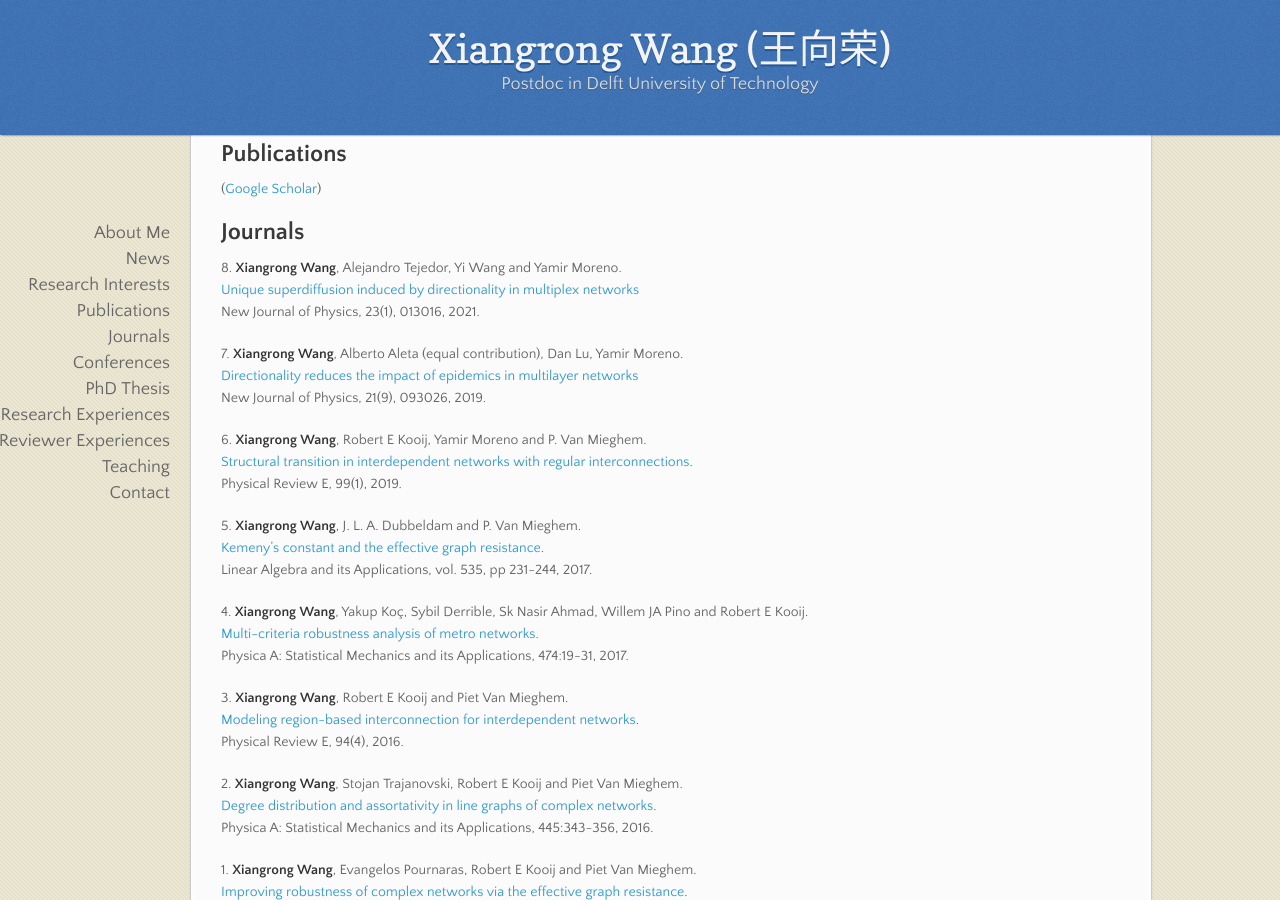
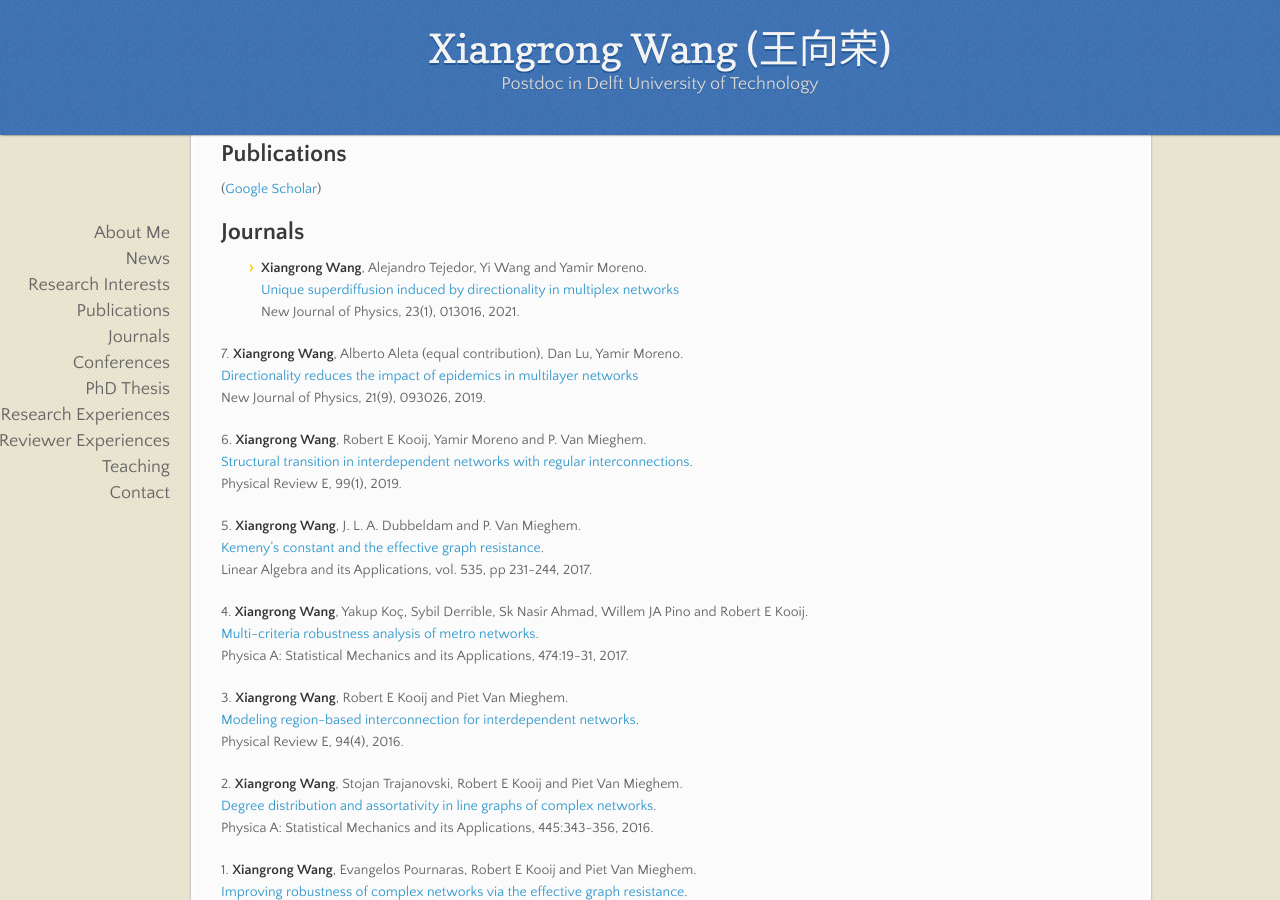
Before and after one commit to xiangrongwang/xiangrongwang.github.io, a Jekyll site: the page built from index.md, in a window 1280 px wide and 900 px high, scrolled down 850 px. Built offline with Jekyll 4.4.1, drawn with Linux system fonts in a browser that asks for light colours; nearby versions of some CDN libraries; our own code applies the rules of GitHub Pages for plain Markdown files.

Commit message:
Update index.md

```diff
--- a/index.md
+++ b/index.md
@@ -29,7 +29,7 @@ Her PhD topic focused on the robustness of complex networks,  from both theoreti
 ([Google Scholar](https://scholar.google.com/citations?user=LJm0X3AAAAAJ&hl=en))
 
 ## Journals
-8\. __Xiangrong Wang__, Alejandro Tejedor, Yi Wang and Yamir Moreno.
+- __Xiangrong Wang__, Alejandro Tejedor, Yi Wang and Yamir Moreno.
 [Unique superdiffusion induced by directionality in multiplex networks](https://iopscience.iop.org/article/10.1088/1367-2630/abdb71/meta)
 New Journal of Physics, 23(1), 013016, 2021.
 
```
